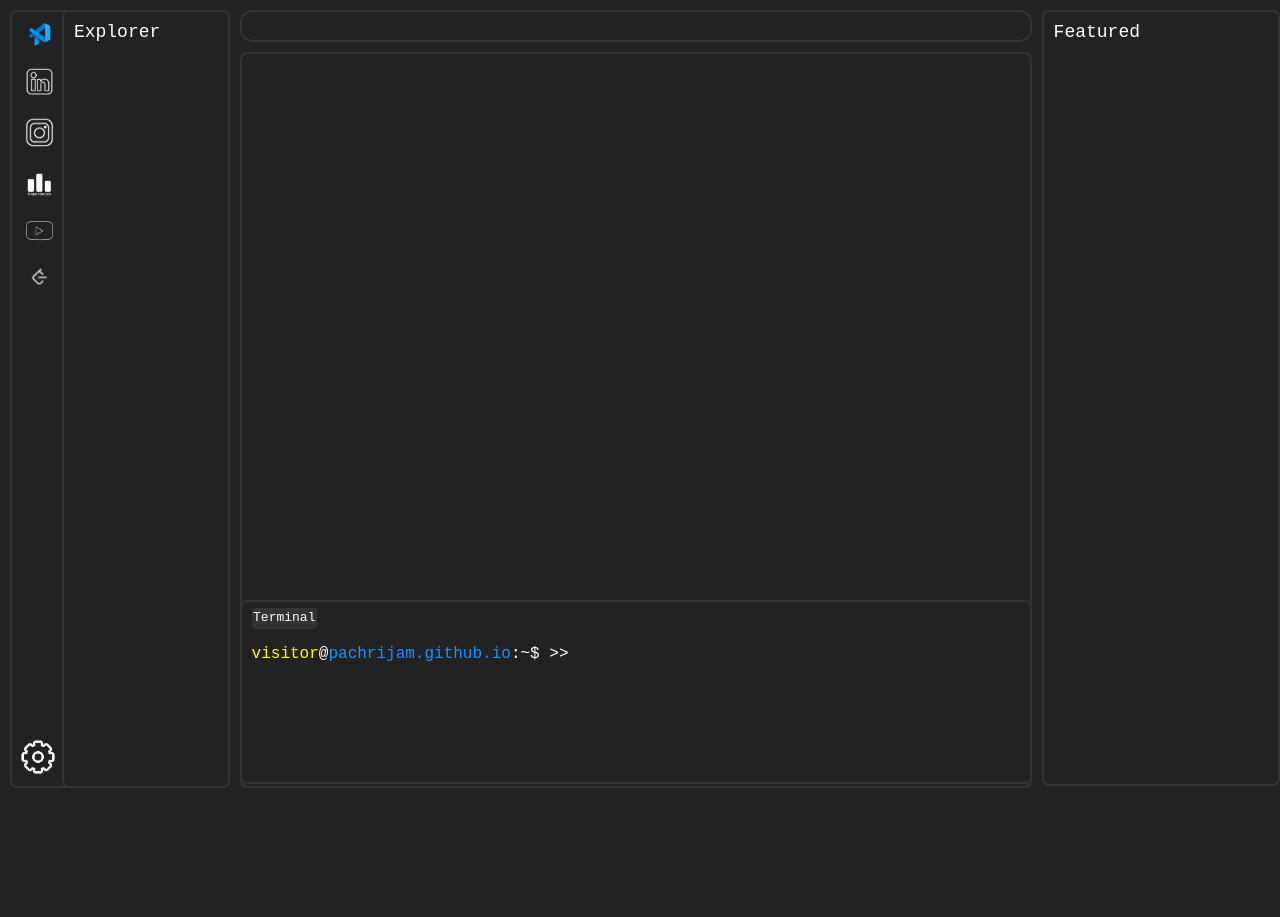
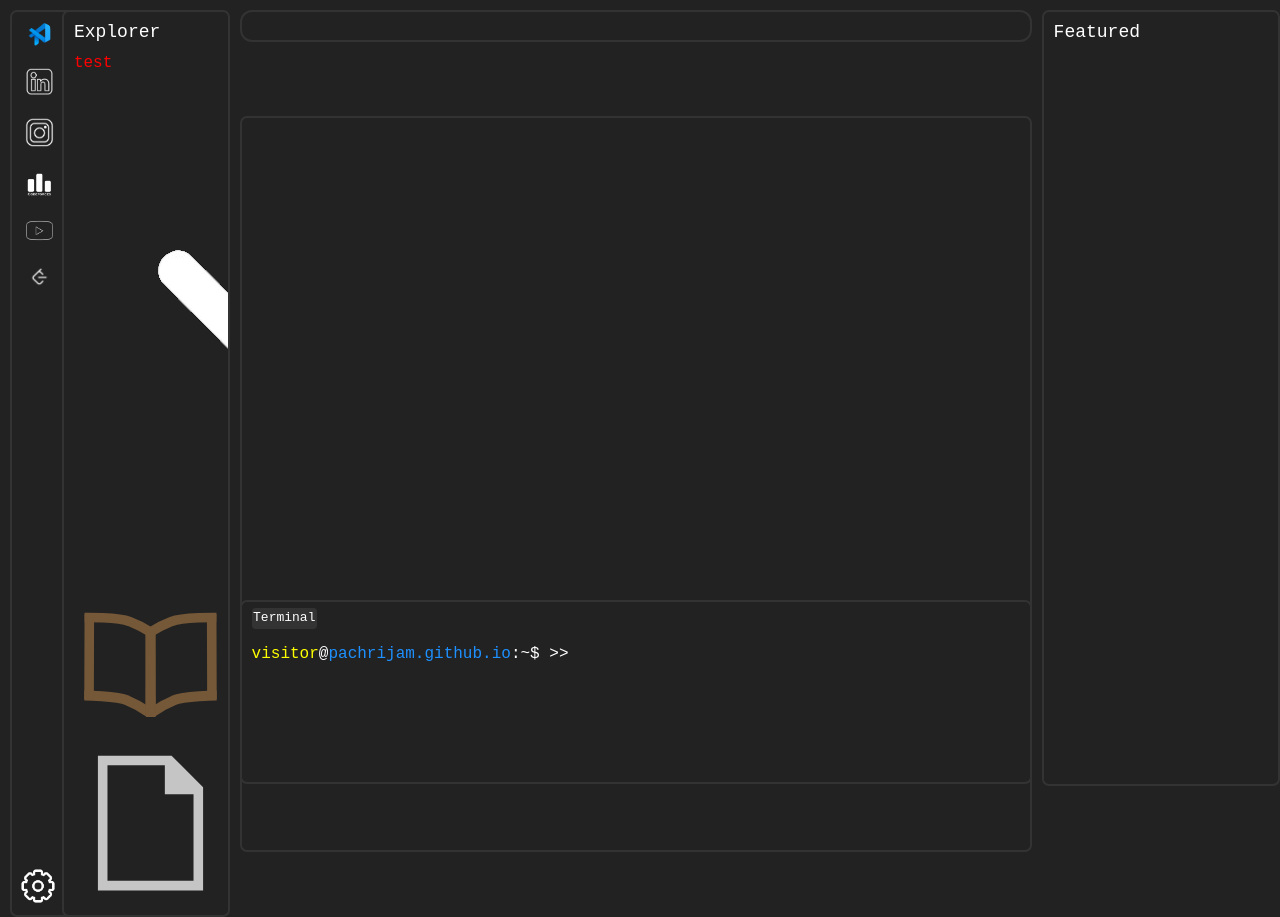
Before and after one commit to Pachrijam/pachrijam.github.io, a plain HTML site: page index.html in a window 1280 px wide. Before the commit the page ends 800 px from the top, so only its background shows below. Drawn offline with Linux system fonts and the light colour scheme.

Commit message:
added all images and created div class for the dropdown menu as per #18

```diff
--- a/index.html
+++ b/index.html
@@ -44,6 +44,12 @@
         </div>
         <div class="explorer">
           <h1>Explorer</h1>
+          <div class="menu">
+            <h1>test</h1>
+            <image src="./resources/images/explorer/arrow.png">
+            <img src="./resources/images/explorer/readme.svg">
+            <img src="./resources/images/explorer/text.svg">
+          </div>
         </div>
       </div>
       <div class="center-container">
--- a/resources/css/index.css
+++ b/resources/css/index.css
@@ -129,6 +129,19 @@ body {
   font-weight: 100;
 }
 
+.menu {
+  width: 12vw;
+}
+
+.menu h1 {
+  font-size: medium;
+  color: red;
+}
+
+.menu image {
+
+}
+
 .search {
   width: 60vw;
   height: 1vh;
```
Also changed, not shown: resources/images/explorer/arrow.png (added).
